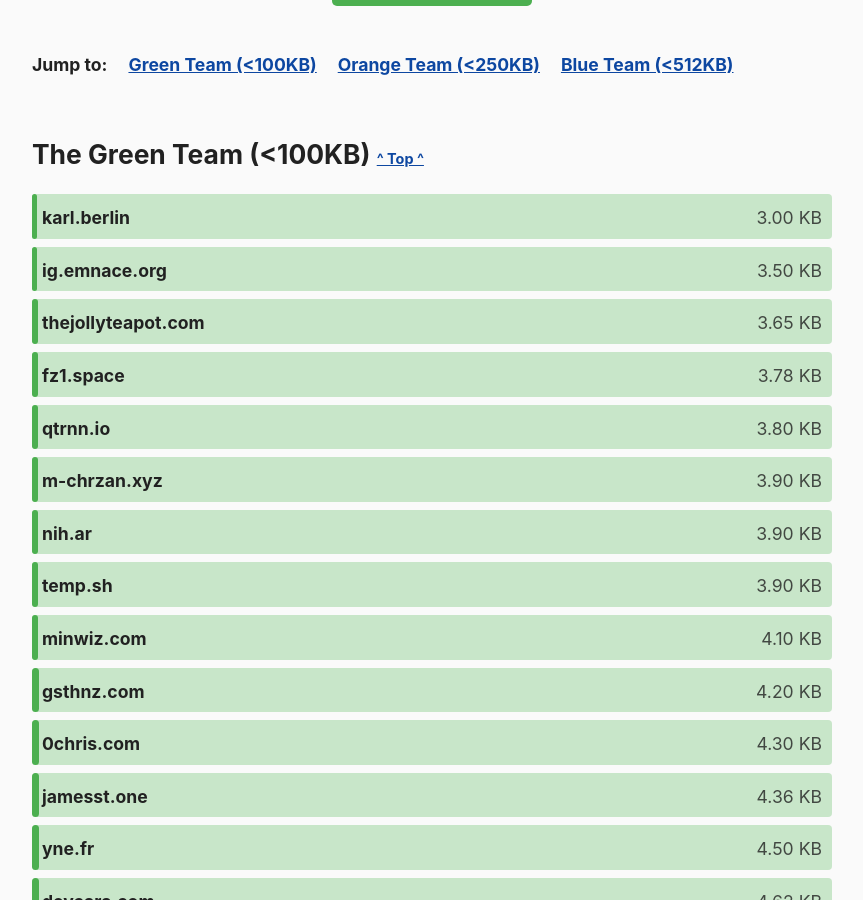
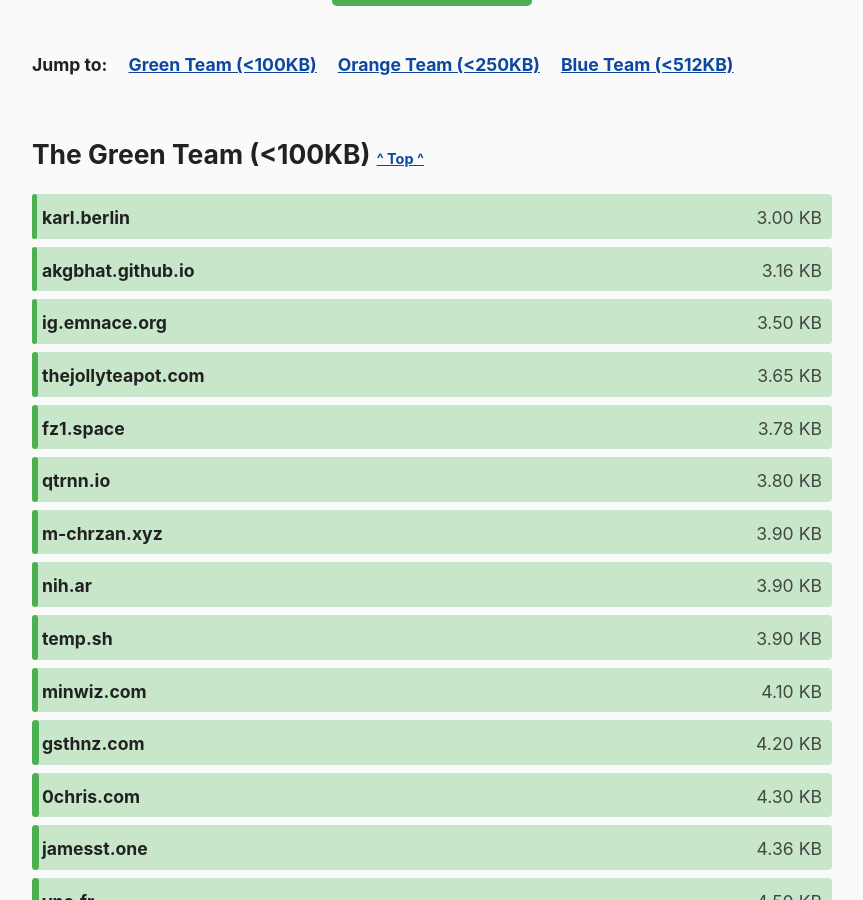
Before and after one commit to kevquirk/512kb.club, a Jekyll site: the page built from index.md, in a window 1280 px wide and 900 px high, scrolled down 1113 px. Shown: the whole window, without its empty margins (208-1071 px from the left). Built offline with Jekyll 4.4.1, drawn with Linux system fonts in a browser that asks for light colours.

Commit message:
Update sites.yml

```diff
--- a/_data/sites.yml
+++ b/_data/sites.yml
@@ -47,6 +47,11 @@
   url: https://512kb.club/
   size: 91.5
   last_checked: 2022-03-06
+
+- domain: akgbhat.github.io
+  url: https://akgbhat.github.io/
+  size: 3.16
+  last_checked: 2023-10-06
 
 - domain: 5am.is
   url: https://5am.is
```
